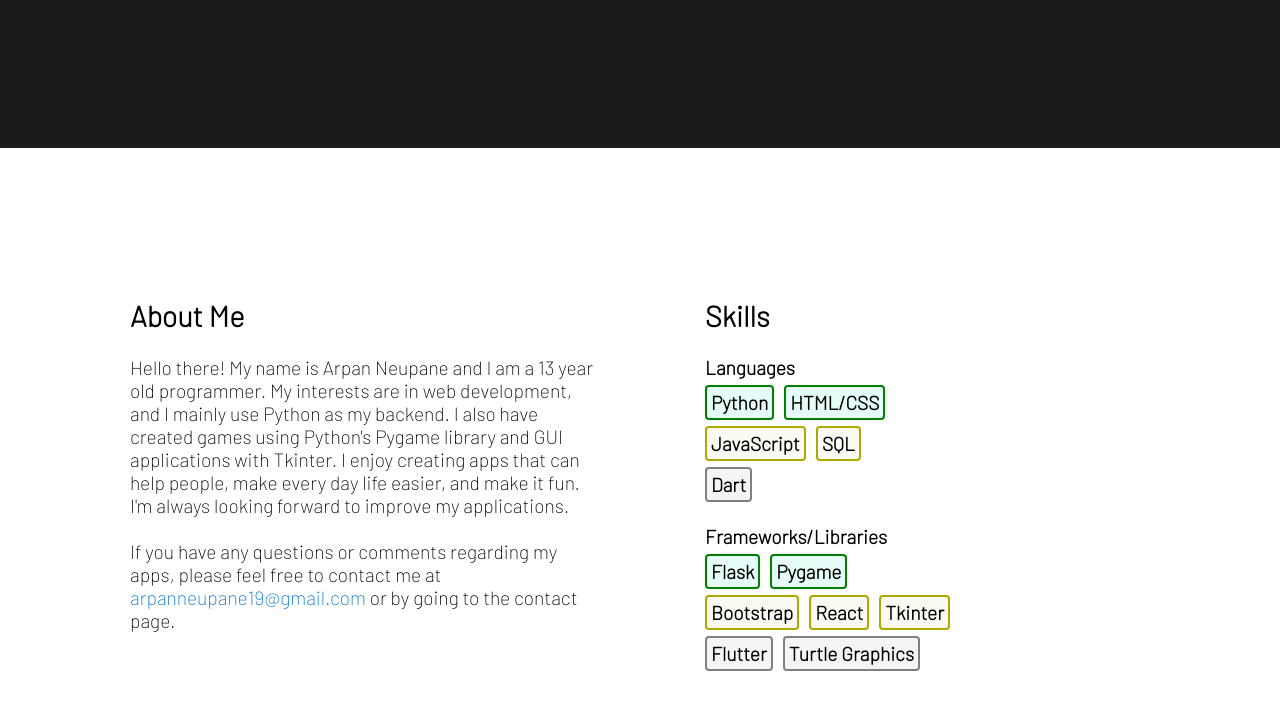
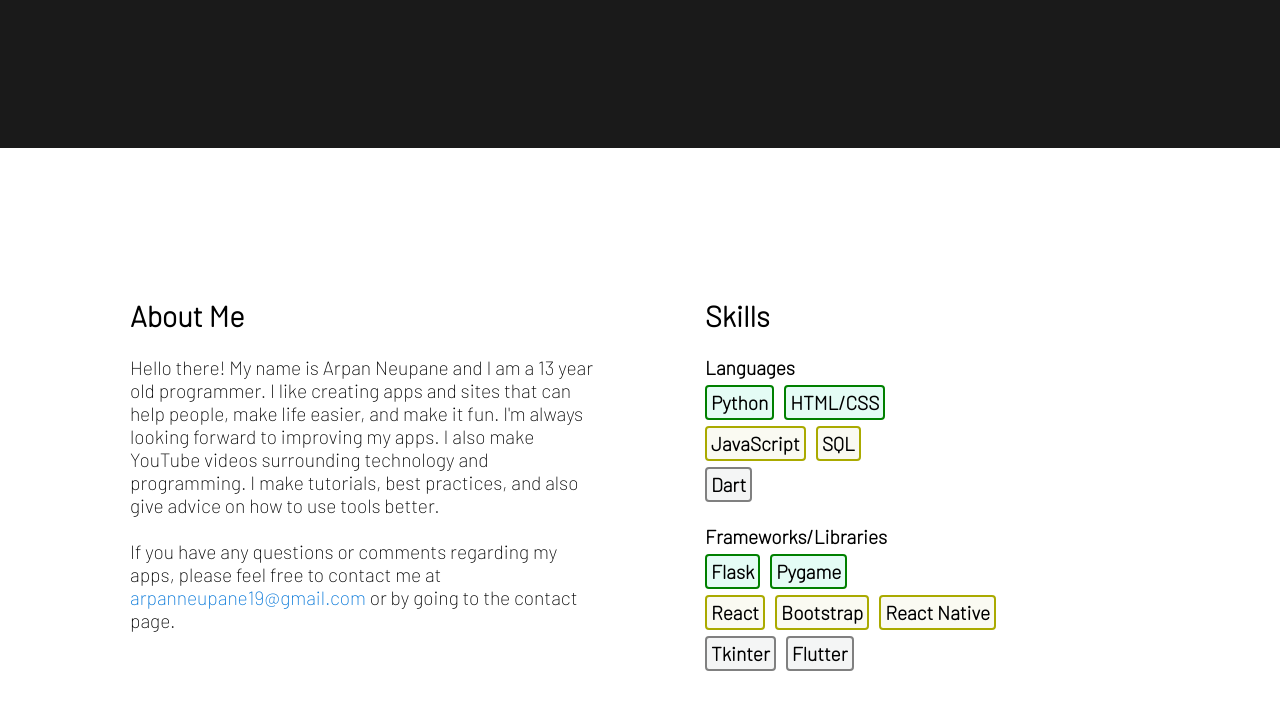
Before and after one commit to arpanneupane19/website-v3, a React (Create React App) app: page / in a window 1280 px wide. Shown: the part 1242-1952 px from the top of the page. Built offline with nearby package versions, Linux system fonts and the light colour scheme; no server answers.

Commit message:
formatted, changed about text, and changed a few elements

```diff
--- a/src/components/AllPages.js
+++ b/src/components/AllPages.js
@@ -1,10 +1,10 @@
 // Code written by Arpan Neupane
 // Copyright © Arpan Neupane 2021.
 
-import React, {useState, useEffect} from 'react'
+import React, { useState, useEffect } from 'react'
 import Typewriter from 'typewriter-effect';
 import '../components/Allpages.css';
-import {BloggyModal, TodosModal, WeatherModal, WebsiteModal, GamesModal, PWGenModal, AirQMModal, YTModal} from './Modal';
+import { BloggyModal, TodosModal, WeatherModal, WebsiteModal, GamesModal, PWGenModal, AirQMModal, YTModal } from './Modal';
 import Fade from 'react-reveal/Fade';
 import bloggy from './img/bloggy.png';
 import todos from './img/todos.png';
@@ -20,7 +20,7 @@ function AllPages() {
 
     const [igData, setIgData] = useState([{}]);
 
-    useEffect(()=> {
+    useEffect(() => {
         fetch('https://graph.instagram.com/<USER_ID>?fields=username&access_token=<ACCESS_TOKEN>').then(
             response => response.json()
         ).then(data => setIgData(data))
@@ -63,7 +63,7 @@ function AllPages() {
 
     return (
         <div>
-            {showBloggy || showTodos || showWeather || showSite || showGames || showPWGen || showAirQM || showYT ? <div onClick={() => setShowBloggy(false) || setShowTodos(false) || setShowWeather(false) || setShowSite(false) || setShowGames(false) || setShowPWGen(false) || setShowAirQM(false) || setShowYT(false)} className='backdrop'></div>: null}
+            {showBloggy || showTodos || showWeather || showSite || showGames || showPWGen || showAirQM || showYT ? <div onClick={() => setShowBloggy(false) || setShowTodos(false) || setShowWeather(false) || setShowSite(false) || setShowGames(false) || setShowPWGen(false) || setShowAirQM(false) || setShowYT(false)} className='backdrop'></div> : null}
 
             {/* Home */}
             <section id='home'>
@@ -94,12 +94,9 @@ function AllPages() {
                 <Fade top cascade>
 
                     <div className='about-info'>
-                    <label>About Me</label><br></br><br></br>
-                    <p>Hello there! My name is Arpan Neupane and I am a 13 year old programmer.
-                        My interests are in web development, and I mainly use Python as my backend.
-                        I also have created games using Python's Pygame library and GUI applications with Tkinter.
-                        I enjoy creating apps that can help people, make every day life easier, and make it fun.
-                        I'm always looking forward to improve my applications.
+                        <h2 className='about-header'>About Me</h2><br></br>
+                        <p>Hello there! My name is Arpan Neupane and I am a 13 year old programmer. I like creating apps and sites that can help people, make life easier, and make it fun. I'm always looking forward to
+                        improving my apps. I also make YouTube videos surrounding technology and programming. I make tutorials, best practices, and also give advice on how to use tools better.
                         </p><br></br>
                         <p>
                             If you have any questions or comments regarding my apps, please feel
@@ -112,40 +109,40 @@ function AllPages() {
                 <Fade top cascade>
 
                     <div className='skills-info'>
-                    <label className='skills-header'>Skills</label><br></br><br></br>
-                    <label className='lang-and-fw'>Languages</label>
+                        <h2 className='skills-header'>Skills</h2><br></br>
+                        <p className='lang-and-fw'>Languages</p>
                         <div className='languages'>
                             <div className='proficient-row'>
-                            <label className='proficient'>Python</label>
-                            <label className='proficient'>HTML/CSS</label>
+                                <p className='proficient'>Python</p>
+                                <p className='proficient'>HTML/CSS</p>
                             </div>
                             <div className='intermediate-row'>
-                            <label className='intermediate'>JavaScript</label>
-                            <label className='intermediate'>SQL</label>
+                                <p className='intermediate'>JavaScript</p>
+                                <p className='intermediate'>SQL</p>
                             </div>
 
                             <div className='beginner-row'>
-                            <label className='beginner'>Dart</label>
+                                <p className='beginner'>Dart</p>
                             </div>
                         </div><br></br>
 
-                    <label className='lang-and-fw'>Frameworks/Libraries</label>
+                        <p className='lang-and-fw'>Frameworks/Libraries</p>
                         <div className='frameworks'>
 
                             <div className='proficient-row'>
-                            <label className='proficient'>Flask</label>
-                            <label className='proficient'>Pygame</label>
+                                <p className='proficient'>Flask</p>
+                                <p className='proficient'>Pygame</p>
                             </div>
 
                             <div className='intermediate-row'>
-                            <label className='intermediate'>Bootstrap</label>
-                            <label className='intermediate'>React</label>
-                            <label className='intermediate'>Tkinter</label>
+                                <p className='intermediate'>React</p>
+                                <p className='intermediate'>Bootstrap</p>
+                                <p className='intermediate'>React Native</p>
                             </div>
 
                             <div className='beginner-row'>
-                            <label className='beginner'>Flutter</label>
-                            <label className='beginner'>Turtle Graphics</label>
+                                <p className='beginner'>Tkinter</p>
+                                <p className='beginner'>Flutter</p>
                             </div>
 
                         </div>
@@ -163,7 +160,7 @@ function AllPages() {
                 <div className='projects'>
                     <div className='app' onClick={() => setShowBloggy(true)}>
                         <label>Bloggy</label>
-                        <img src={bloggy} alt='website'/>
+                        <img src={bloggy} alt='website' />
                         <div className='tech-used'>
                             <label className='tool'>Python</label>
                             <label className='tool'>Flask</label>
@@ -172,7 +169,7 @@ function AllPages() {
                     </div>
                     <div className='app' onClick={() => setShowTodos(true)}>
                         <label>Todos</label>
-                        <img src={todos} alt='website'/>
+                        <img src={todos} alt='website' />
                         <div className='tech-used'>
                             <label className='tool'>Python</label>
                             <label className='tool'>Flask</label>
@@ -181,7 +178,7 @@ function AllPages() {
                     </div>
                     <div className='app' onClick={() => setShowWeather(true)}>
                         <label>Weather Wizard</label>
-                        <img src={weatherwiz} alt='website'/>
+                        <img src={weatherwiz} alt='website' />
                         <div className='tech-used'>
                             <label className='tool'>React.js</label>
                             <label className='tool'>Weather API</label>
@@ -189,7 +186,7 @@ function AllPages() {
                     </div>
                     <div className='app' onClick={() => setShowSite(true)}>
                         <label>This Website</label>
-                        <img src={site} alt='website'/>
+                        <img src={site} alt='website' />
                         <div className='tech-used'>
                             <label className='tool'>React.js</label>
                             <label className='tool'>Instagram API</label>
@@ -197,7 +194,7 @@ function AllPages() {
                     </div>
                     <div className='app' onClick={() => setShowYT(true)}>
                         <label>YouTube Frontend Clone</label>
-                        <img src={ytclone} alt='website'/>
+                        <img src={ytclone} alt='website' />
                         <div className='tech-used'>
                             <label className='tool'>React.js</label>
                             <label className='tool'>Router</label>
@@ -206,7 +203,7 @@ function AllPages() {
                     </div>
                     <div className='app' onClick={() => setShowGames(true)}>
                         <label>Games</label>
-                        <img src={games} alt='website'/>
+                        <img src={games} alt='website' />
                         <div className='tech-used'>
                             <label className='tool'>Python</label>
                             <label className='tool'>Pygame</label>
@@ -215,7 +212,7 @@ function AllPages() {
                     </div>
                     <div className='app' onClick={() => setShowAirQM(true)}>
                         <label>Air Quality Monitor</label>
-                        <img src={airqm} alt='website'/>
+                        <img src={airqm} alt='website' />
                         <div className='tech-used'>
                             <label className='tool'>Python</label>
                             <label className='tool'>Tkinter</label>
@@ -224,7 +221,7 @@ function AllPages() {
                     </div>
                     <div className='app' onClick={() => setShowPWGen(true)}>
                         <label>Password Generator</label>
-                        <img src={pwgen} alt='website'/>
+                        <img src={pwgen} alt='website' />
                         <div className='tech-used'>
                             <label className='tool'>JavaScript</label>
                             <label className='tool'>HTML</label>
```
Lines whose indentation alone changed are shown as unchanged.
